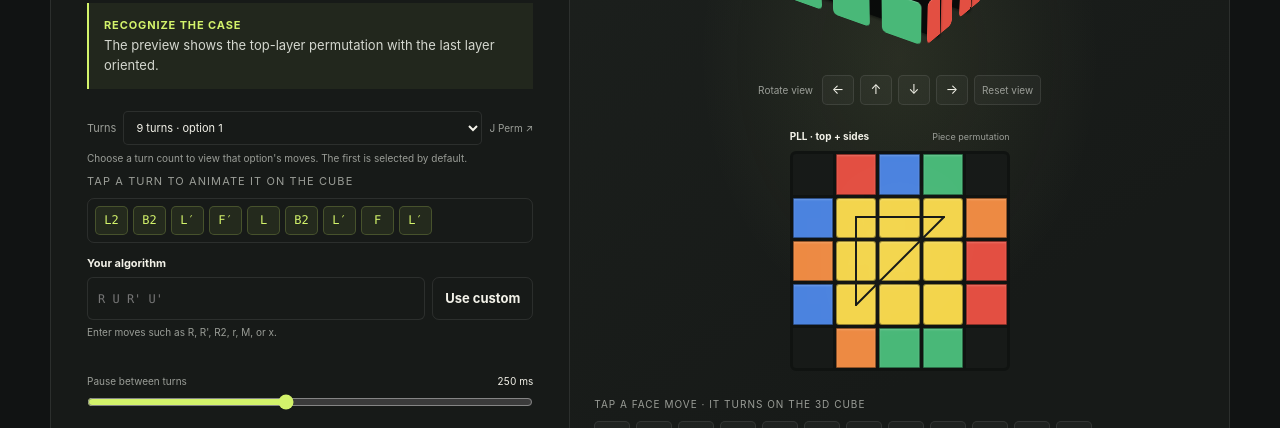
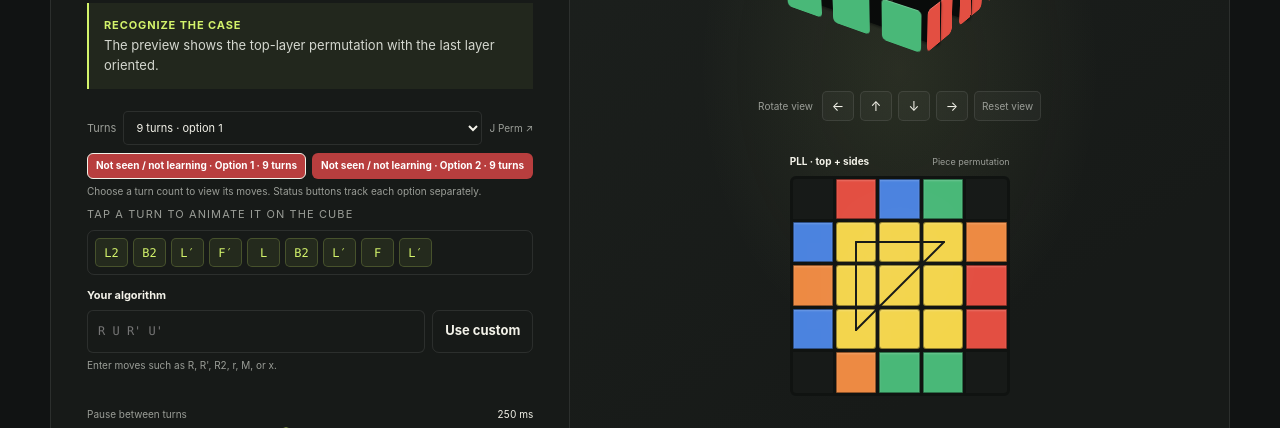
Before and after one commit to siqiwang-murphy/cubing, a plain HTML site: page index.html in a window 1280 px wide. Shown: the part 672-1100 px from the top of the page. Drawn offline with Linux system fonts and the light colour scheme.

Commit message:
first page

```diff
--- a/index.html
+++ b/index.html
@@ -52,7 +52,9 @@
                             <select id="algorithm-choice" aria-label="Choose a solution by turn count"></select>
                             <a id="algorithm-source" href="https://jperm.net/algs/pll" target="_blank" rel="noopener noreferrer">J Perm ↗</a>
                         </div>
-                        <span class="algorithm-recommendation-note">Choose a turn count to view that option's moves. The first is selected by default.</span>
+                        <div class="algorithm-status-list" id="algorithm-status-list" role="group" aria-label="Learning status for each algorithm option"></div>
+                        <span class="algorithm-status-message" id="algorithm-status-message" role="status" aria-live="polite"></span>
+                        <span class="algorithm-recommendation-note">Choose a turn count to view its moves. Status buttons track each option separately.</span>
                         <span class="algorithm-label" id="algorithm-label">Tap a move to animate it on the cube</span>
                         <div class="algorithm-code" id="algorithm-code" role="group" aria-label="Case solution algorithm"></div>
                         <div class="custom-algorithm">
--- a/script.js
+++ b/script.js
@@ -125,6 +125,27 @@
     let cubies = [];
     let casePermutationArrows = [];
     const casePreviewStates = new Map();
+    const algorithmLearningStorageKey = "cube-club.algorithm-learning-status.v1";
+    const algorithmLearningStates = [
+        { id: "not-seen", label: "Not seen / not learning", className: "not-seen" },
+        { id: "learning", label: "Learning", className: "learning" },
+        { id: "known", label: "Know it", className: "known" }
+    ];
+    let algorithmLearningStatuses = {};
+    let algorithmLearningStorageMessage = "";
+    try {
+        const savedStatuses = window.localStorage.getItem(algorithmLearningStorageKey);
+        if (savedStatuses) {
+            const parsedStatuses = JSON.parse(savedStatuses);
+            if (!parsedStatuses || typeof parsedStatuses !== "object" || Array.isArray(parsedStatuses)) {
+                throw new Error("Saved algorithm statuses are not a valid object.");
+            }
+            algorithmLearningStatuses = parsedStatuses;
+        }
+    } catch (error) {
+        console.error("Could not load saved algorithm learning statuses.", error);
+        algorithmLearningStorageMessage = "Saved statuses could not be loaded; changes may not persist.";
+    }
     const defaultViewRotation = { x: -24, y: -34 };
     const viewRotation = { ...defaultViewRotation };
     let viewAlignment = { x: 0, y: 0, z: 0 };
@@ -235,6 +256,50 @@
 
     function getCasePreviewState(caseItem, solutionIndex = 0) {
         return getPreparedCase(caseItem, solutionIndex).state;
+    }
+
+    function getAlgorithmLearningKey(caseItem, solutionIndex) {
+        return `${caseItem.id}:${solutionIndex}:${caseItem.solutions[solutionIndex].moves}`;
+    }
+
+    function getAlgorithmLearningState(caseItem, solutionIndex) {
+        const statusId = algorithmLearningStatuses[getAlgorithmLearningKey(caseItem, solutionIndex)];
+        return algorithmLearningStates.find(state => state.id === statusId) || algorithmLearningStates[0];
+    }
+
+    function renderAlgorithmLearningStatuses(caseItem, selectedSolutionIndex) {
+        const container = document.getElementById("algorithm-status-list");
+        container.replaceChildren();
+        caseItem.solutions.forEach((solution, index) => {
+            const learningState = getAlgorithmLearningState(caseItem, index);
+            const turnCount = solution.moves.trim().split(/\s+/).length;
+            const optionLabel = caseItem.solutions.length > 1
+                ? `Option ${index + 1} · ${turnCount} turns`
+                : `${turnCount} turns`;
+            const button = document.createElement("button");
+            button.type = "button";
+            button.className = `algorithm-status-button ${learningState.className}`;
+            button.textContent = `${learningState.label} · ${optionLabel}`;
+            button.setAttribute("aria-label", `${optionLabel}. Status: ${learningState.label}. Click to change status.`);
+            button.setAttribute("aria-current", String(index === selectedSolutionIndex));
+            button.dataset.solutionIndex = String(index);
+            button.addEventListener("click", () => {
+                const currentIndex = algorithmLearningStates.findIndex(state => state.id === learningState.id);
+                const nextState = algorithmLearningStates[(currentIndex + 1) % algorithmLearningStates.length];
+                algorithmLearningStatuses[getAlgorithmLearningKey(caseItem, index)] = nextState.id;
+                try {
+                    window.localStorage.setItem(algorithmLearningStorageKey, JSON.stringify(algorithmLearningStatuses));
+                    algorithmLearningStorageMessage = "";
+                } catch (error) {
+                    console.error("Could not save algorithm learning status.", error);
+                    algorithmLearningStorageMessage = "Could not save this status in the browser.";
+                }
+                renderAlgorithmLearningStatuses(caseItem, selectedSolutionIndex);
+                container.querySelector(`[data-solution-index="${index}"]`).focus();
+            });
+            container.appendChild(button);
+        });
+        document.getElementById("algorithm-status-message").textContent = algorithmLearningStorageMessage;
     }
 
     function getPreparedCase(caseItem, solutionIndex = 0) {
@@ -526,6 +591,7 @@
             algorithmChoice.appendChild(option);
         });
         algorithmChoice.value = String(solutionIndex);
+        renderAlgorithmLearningStatuses(caseItem, solutionIndex);
         document.getElementById("algorithm-source").href = caseItem.sourceUrl;
         document.getElementById("algorithm-label").textContent = "Tap a turn to animate it on the cube";
         renderAlgorithm(displayAlgorithm);
--- a/styles.css
+++ b/styles.css
@@ -138,6 +138,24 @@
         .algorithm-choice-row select:focus-visible { outline: 2px solid var(--lime); outline-offset: 2px; }
         .algorithm-choice-row a { color: var(--muted); font-size: 10px; white-space: nowrap; text-decoration: none; }
         .algorithm-choice-row a:hover { color: var(--lime); }
+        .algorithm-status-list { display: flex; flex-wrap: wrap; gap: 6px; margin: 0 0 7px; }
+        .algorithm-status-button {
+            padding: 5px 8px;
+            border: 1px solid transparent;
+            border-radius: 6px;
+            font-size: 10px;
+            font-weight: 700;
+            line-height: 1.35;
+            text-align: left;
+            cursor: pointer;
+            transition: filter .15s ease;
+        }
+        .algorithm-status-button:hover { filter: brightness(1.1); }
+        .algorithm-status-button[aria-current="true"] { border-color: var(--ink); }
+        .algorithm-status-button.not-seen { background: #b83e3e; color: #fff; }
+        .algorithm-status-button.learning { background: #f3d54b; color: #201d10; }
+        .algorithm-status-button.known { background: #27854d; color: #fff; }
+        .algorithm-status-message { display: block; margin: -2px 0 6px; color: #f08a82; font-size: 10px; line-height: 1.4; }
         .algorithm-recommendation-note { display: block; margin: -2px 0 8px; color: var(--muted); font-size: 10px; line-height: 1.4; }
         .custom-algorithm { margin-top: 12px; }
         .custom-algorithm-label { display: block; margin-bottom: 6px; color: var(--ink); font-size: 11px; font-weight: 650; }
```
